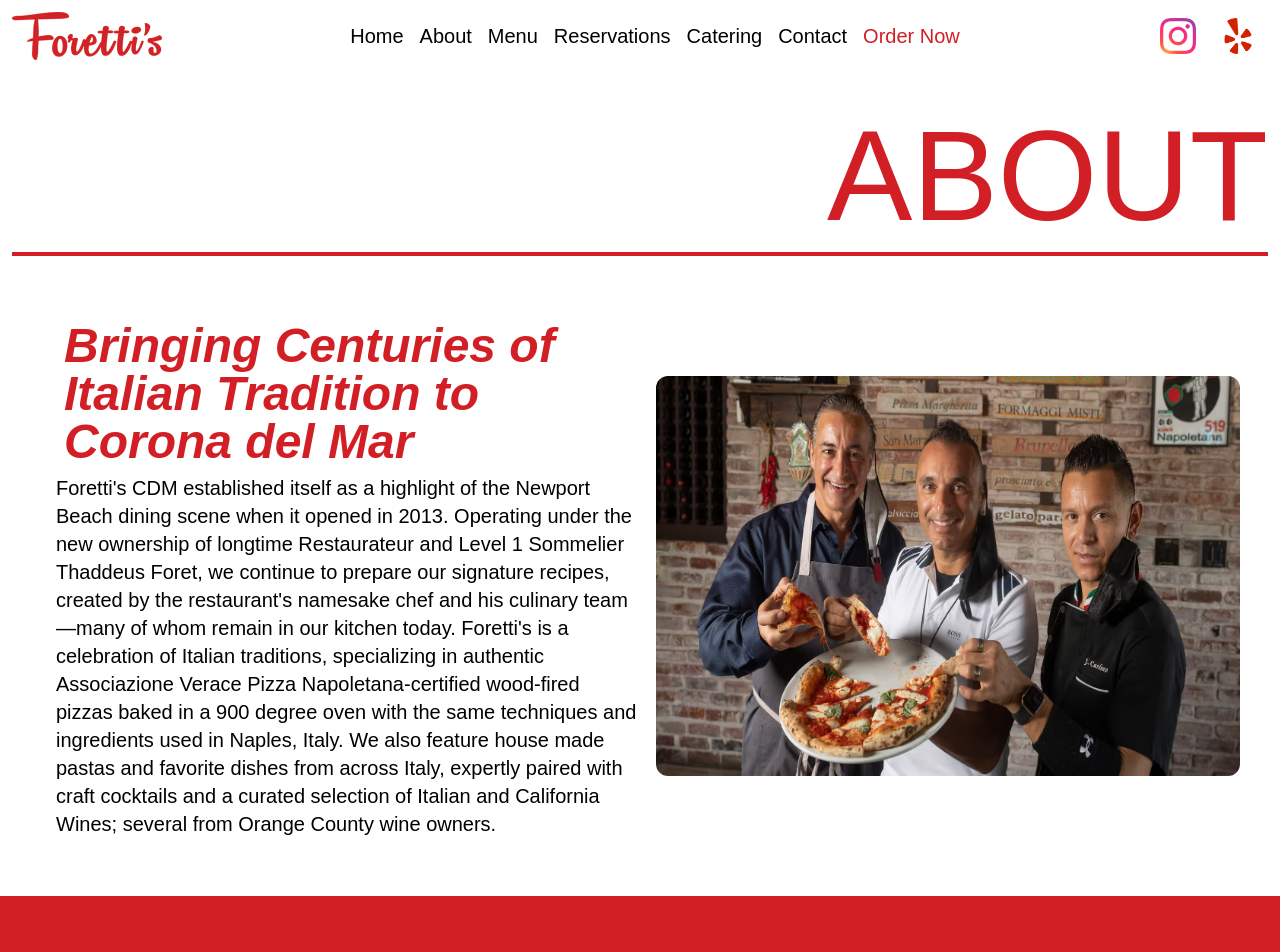
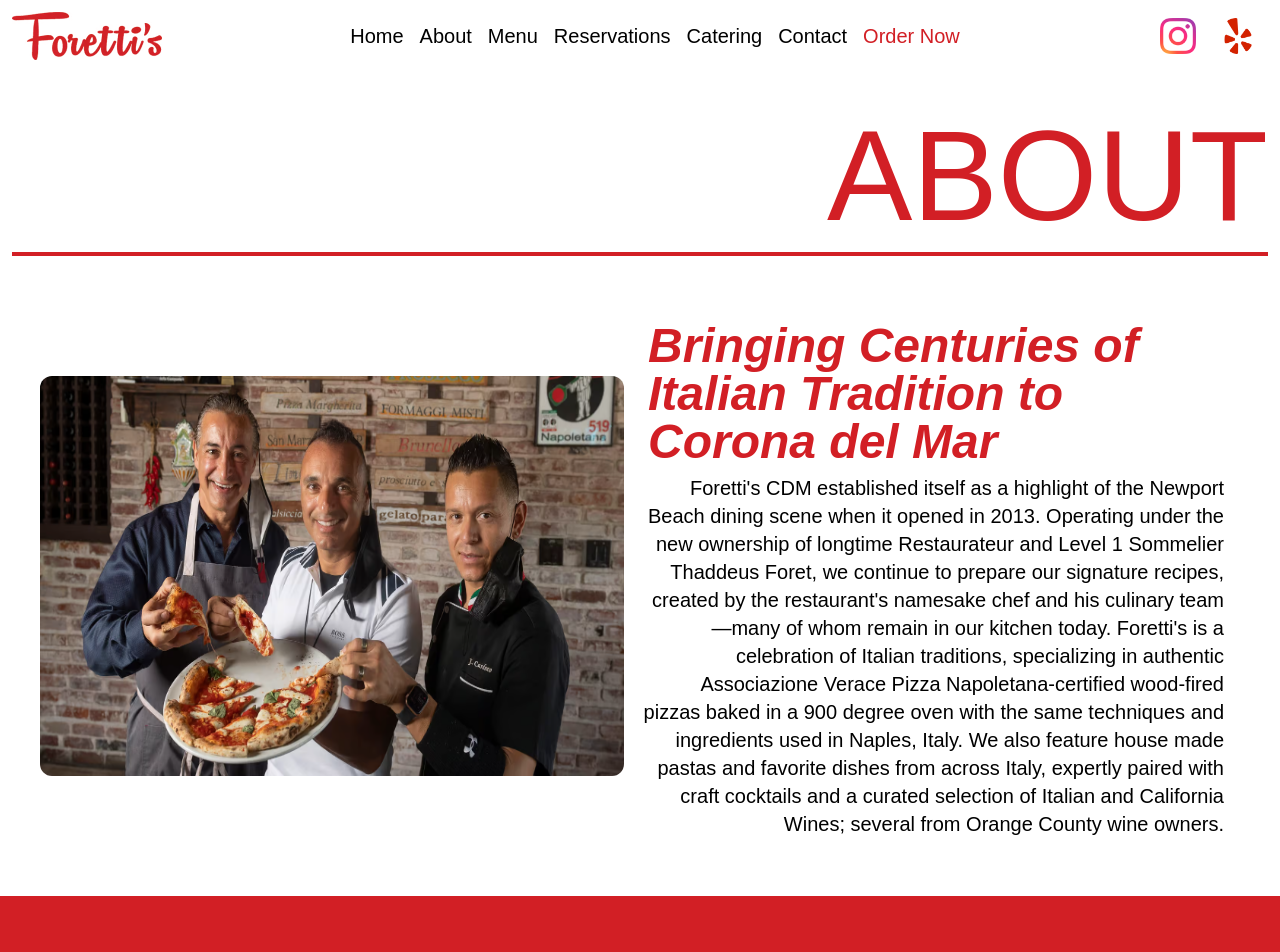
Before and after one commit to alyssageria/forettis, a React (Create React App) app: page /about in a window 1280 px wide. Shown: the top 952 px of the page. Built offline with nearby package versions, Linux system fonts and the light colour scheme.

Commit message:
made changes to about styles

```diff
--- a/src/components/pages/About.js
+++ b/src/components/pages/About.js
@@ -12,18 +12,17 @@
                 <hr className='border-solid border-2 border-red m-3'></hr>
             </div>
             <div className='flex items-center min-h-[70vh] m-10 animate__animated animate__fadeInDown'>
+                <div className='flex justify-center w-1/2 '>
+                    <img src={ownersImage} className='ownersImage h-[25rem] w-[42rem] rounded-xl'></img>
+                </div>
                 <div className='w-1/2 m-4 flex flex-col'>
                     <h2 className='text-red font-bold italic text-5xl p-2'>Bringing Centuries of Italian Tradition to Corona del Mar</h2>
-                    <p className='text-xl'>Foretti's CDM established itself as a highlight of the Newport Beach dining scene when it opened in 2013. Operating under the new ownership of longtime Restaurateur and Level 1 Sommelier Thaddeus Foret, we continue to prepare our signature recipes, created by the restaurant's namesake chef and his culinary team—many of whom remain in our kitchen today.
+                    <p className='text-xl text-right'>Foretti's CDM established itself as a highlight of the Newport Beach dining scene when it opened in 2013. Operating under the new ownership of longtime Restaurateur and Level 1 Sommelier Thaddeus Foret, we continue to prepare our signature recipes, created by the restaurant's namesake chef and his culinary team—many of whom remain in our kitchen today.
 
                         Foretti's is a celebration of Italian traditions, specializing in authentic Associazione Verace Pizza Napoletana-certified wood-fired pizzas baked in a 900 degree oven with the same techniques and ingredients used in Naples, Italy.
 
                         We also feature house made pastas and favorite dishes from across Italy, expertly paired with craft cocktails and a curated selection of Italian and California Wines; several from Orange County wine owners.</p>
                 </div>
-                <div className='flex justify-center w-1/2 '>
-                    <img src={ownersImage} className='ownersImage h-[25rem] w-[42rem] rounded-xl'></img>
-                </div>
-
             </div>
             {/* <div className='about-hero'>
 
```
